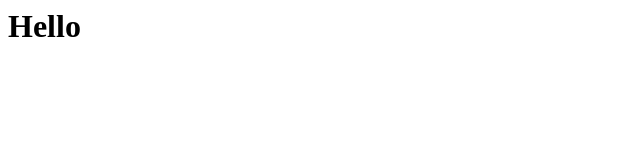
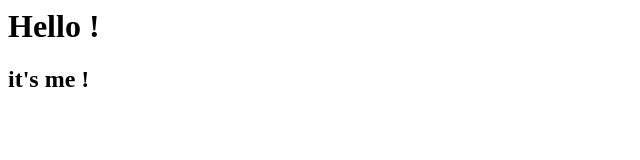
Before and after one commit to Mlheriteau/Mlheriteau.github.io, a plain HTML site: page index.html in a window 1280 px wide. Shown: the whole page, without its empty margins (0-640 px from the left). Drawn offline with Linux system fonts and the light colour scheme.

Commit message:
changement effectué

```diff
--- a/index.html
+++ b/index.html
@@ -1 +1,2 @@
-<h1>Hello</h1>
+<h1>Hello !</h1>
+<h2>it's me !</h2>
```
